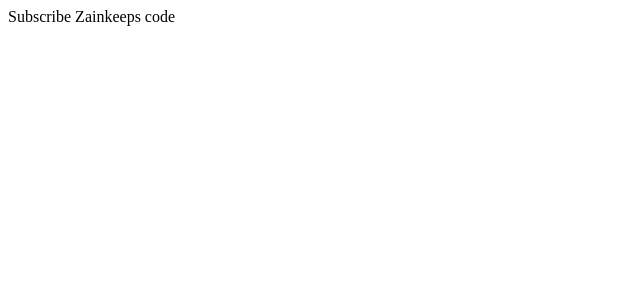
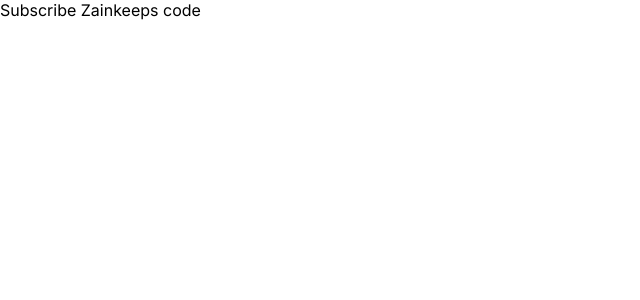
Before and after one commit to erfanheshmati/mern-social, a React (Create React App) app: page / in a window 1280 px wide. Shown: the top 300 px of the page, without its empty margins (0-640 px from the left). Built offline with nearby package versions, Linux system fonts and the light colour scheme.

Commit message:
add google font and style to index.html

```diff
--- a/public/index.html
+++ b/public/index.html
@@ -1,13 +1,19 @@
 <!DOCTYPE html>
 <html lang="en">
+
 <head>
   <meta charset="utf-8" />
   <meta name="viewport" content="width=device-width, initial-scale=1" />
   <meta name="theme-color" content="#000000" />
-    <meta
-      name="description"
-      content="Web site created using create-react-app"
-    />
+  <meta name="description" content="Web site created using create-react-app" />
+  <!-- styles -->
+  <link rel="stylesheet" href="./style.css">
+  <!-- google fonts -->
+  <link rel="preconnect" href="https://fonts.googleapis.com">
+  <link rel="preconnect" href="https://fonts.gstatic.com" crossorigin>
+  <link
+    href="https://fonts.googleapis.com/css2?family=Inter:wght@400;600;700&family=Roboto:wght@100;300;400;500;700;900&display=swap"
+    rel="stylesheet">
   <!--
       manifest.json provides metadata used when your web app is installed on a
       user's mobile device or desktop. See https://developers.google.com/web/fundamentals/web-app-manifest/
@@ -21,8 +27,9 @@
       work correctly both with client-side routing and a non-root public URL.
       Learn how to configure a non-root public URL by running `npm run build`.
     -->
-    <title>React App</title>
+  <title>Mern Stack Social Media App</title>
 </head>
+
 <body>
   <noscript>You need to enable JavaScript to run this app.</noscript>
   <div id="root"></div>
@@ -37,4 +44,5 @@
       To create a production bundle, use `npm run build` or `yarn build`.
     -->
 </body>
+
 </html>
--- /dev/null
+++ b/public/style.css
@@ -0,0 +1,4 @@
+body {
+  font-family: "Inter", sans-serif;
+  margin: 0;
+}
--- a/src/App.js
+++ b/src/App.js
@@ -1,10 +1,5 @@
-import "./App.css"
-function App() {
-  return (
-    <div className="App">
-        Subscribe Zainkeeps code
-    </div>
-  );
+import "./App.css";
+
+export default function App() {
+  return <div className="App">Subscribe Zainkeeps code</div>;
 }
-
-export default App;
--- a/src/index.js
+++ b/src/index.js
@@ -2,11 +2,4 @@ import React from "react";
 import ReactDOM from "react-dom";
 import App from "./App";
 
-ReactDOM.render(
-  <App/>,
-  document.getElementById("root")
-);
-
-// If you want to start measuring performance in your app, pass a function
-// to log results (for example: reportWebVitals(console.log))
-// or send to an analytics endpoint. Learn more: https://bit.ly/CRA-vitals
+ReactDOM.render(<App />, document.getElementById("root"));
```
Also changed, not shown: 1 other file (tests, documents, lock files or other folders). Lines whose indentation alone changed are shown as unchanged.
